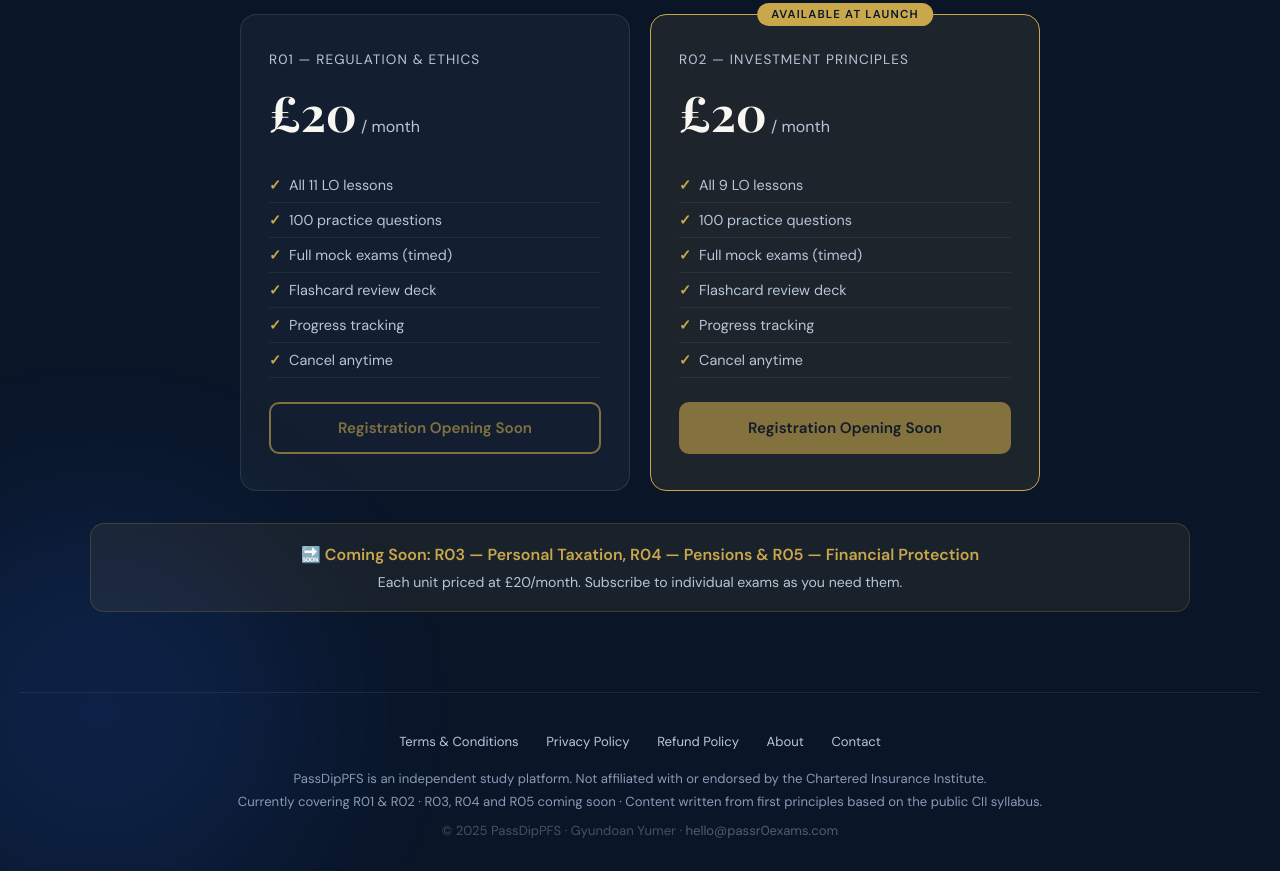
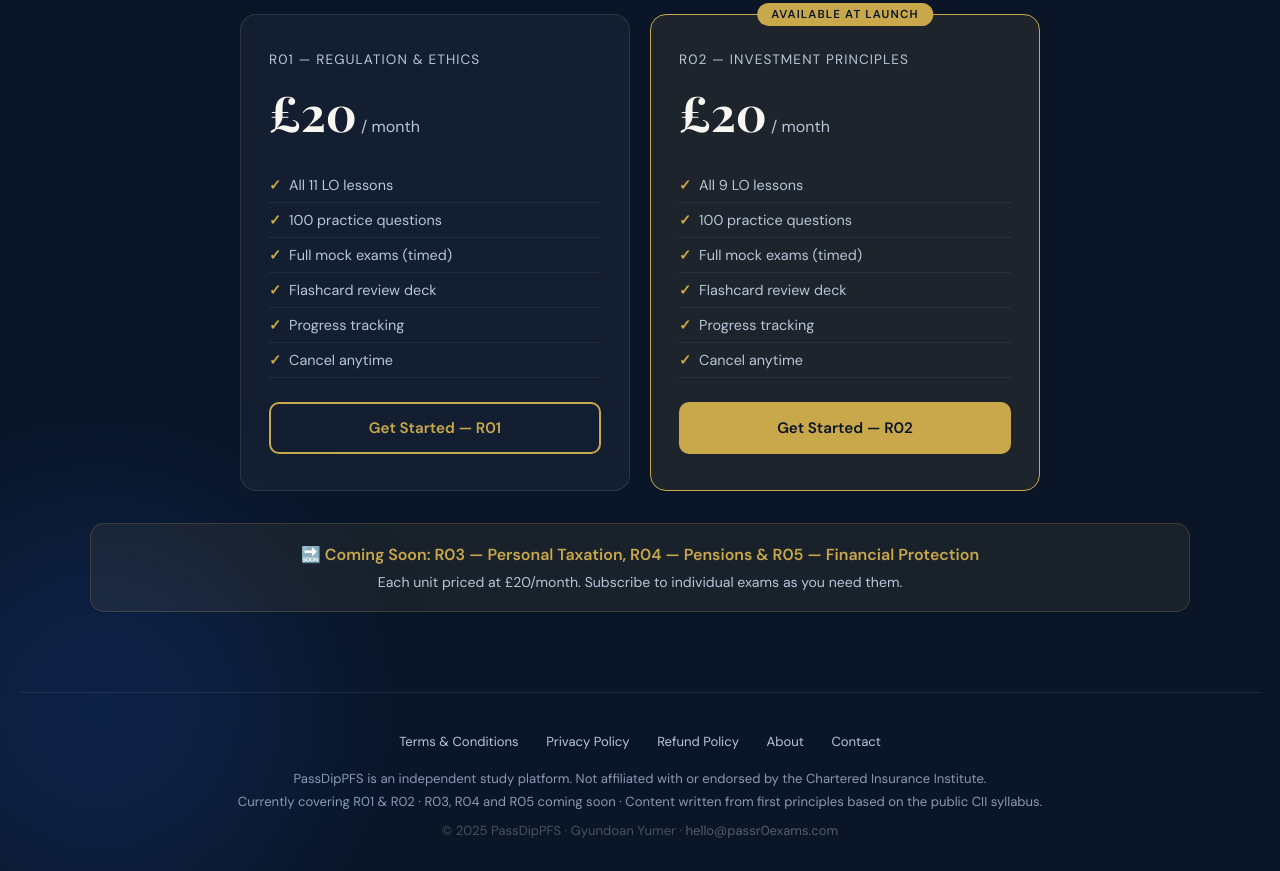
Before and after one commit to gundoan91/passdippfs, a plain HTML site: page index.html in a window 1280 px wide. Shown: the part 2704-3575 px from the top of the page. Drawn offline with nearby package versions, Linux system fonts and the light colour scheme.

Commit message:
Fix Stripe checkout buttons

```diff
--- a/index.html
+++ b/index.html
@@ -1713,7 +1713,7 @@
             <li>Progress tracking</li>
             <li>Cancel anytime</li>
           </ul>
-          <button class="btn-plan" style="opacity:0.6;cursor:not-allowed;">Registration Opening Soon</button>
+          <button class="btn-plan" onclick="upgradePlan('r01')">Get Started — R01</button>
         </div>
         <div class="pricing-card featured">
           <div class="pricing-badge">Available at Launch</div>
@@ -1727,7 +1727,7 @@
             <li>Progress tracking</li>
             <li>Cancel anytime</li>
           </ul>
-          <button class="btn-plan" style="opacity:0.6;cursor:not-allowed;">Registration Opening Soon</button>
+          <button class="btn-plan" onclick="upgradePlan('r02')">Get Started — R02</button>
         </div>
       </div>
       <div style="text-align:center;margin-top:32px;padding:20px;background:rgba(201,168,76,0.08);border:1px solid rgba(201,168,76,0.2);border-radius:14px;">
```
